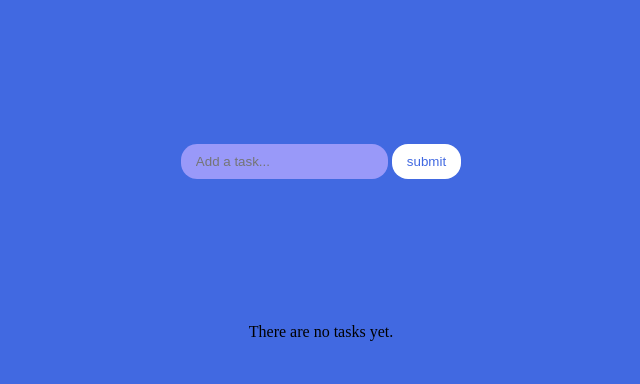
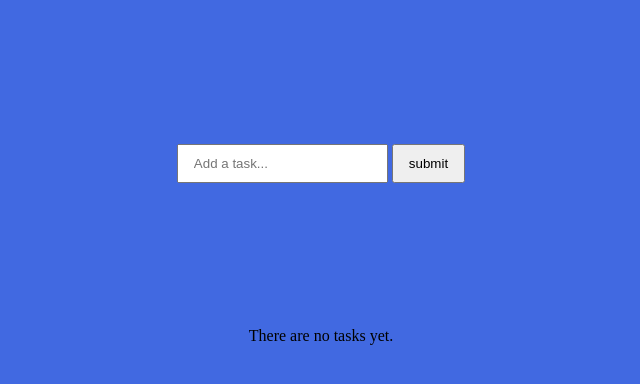
Before and after one commit to darioaladuz/php_todo, a PHP site: page / in a window 1280 px wide. Shown: the top 384 px of the page, without its empty margins (319-959 px from the left). Run offline with PHP 8.4, Linux system fonts and the light colour scheme.

```diff
--- a/styles/main.css
+++ b/styles/main.css
@@ -27,22 +27,5 @@ form {
 
 input {
   padding: 10px 15px;
-  border: none;
-  border-radius: 16px;
-}
-
-input[type="text"] {
-  background: #9999f9;
-  color: #fff;
-}
-
-input[type="submit"] {
-  background: #fff;
-  color: #4169e1;
-}
-
-input[type="submit"]:hover {
-  background: #4169e1;
-  color: #fff;
 }
 /*# sourceMappingURL=main.css.map */
--- a/styles/main.scss
+++ b/styles/main.scss
@@ -1,6 +1,6 @@
 * {
-    margin: 0;
-    padding: 0;
+    margin:0;
+    padding:0;
     box-sizing: border-box;
 }
 
@@ -8,7 +8,7 @@ body {
     min-height: 100vh;
     background: #4169e1;
     display: flex;
-    flex-direction:column;
+    flex-direction: column;
     align-items: center;
     gap: 72px;
 }
@@ -19,21 +19,4 @@ form {
 
 input {
     padding: 10px 15px;
-    border: none;
-    border-radius: 16px;
 }
-
-input[type="text"]{
-    background: #9999f9;
-    color: #fff;
-}
-
-input[type="submit"]{
-    background: #fff;
-    color: #4169e1;
-
-    &:hover {
-        background: #4169e1;
-        color: #fff;
-    }
-}
```
Also changed, not shown: 1 other file.
